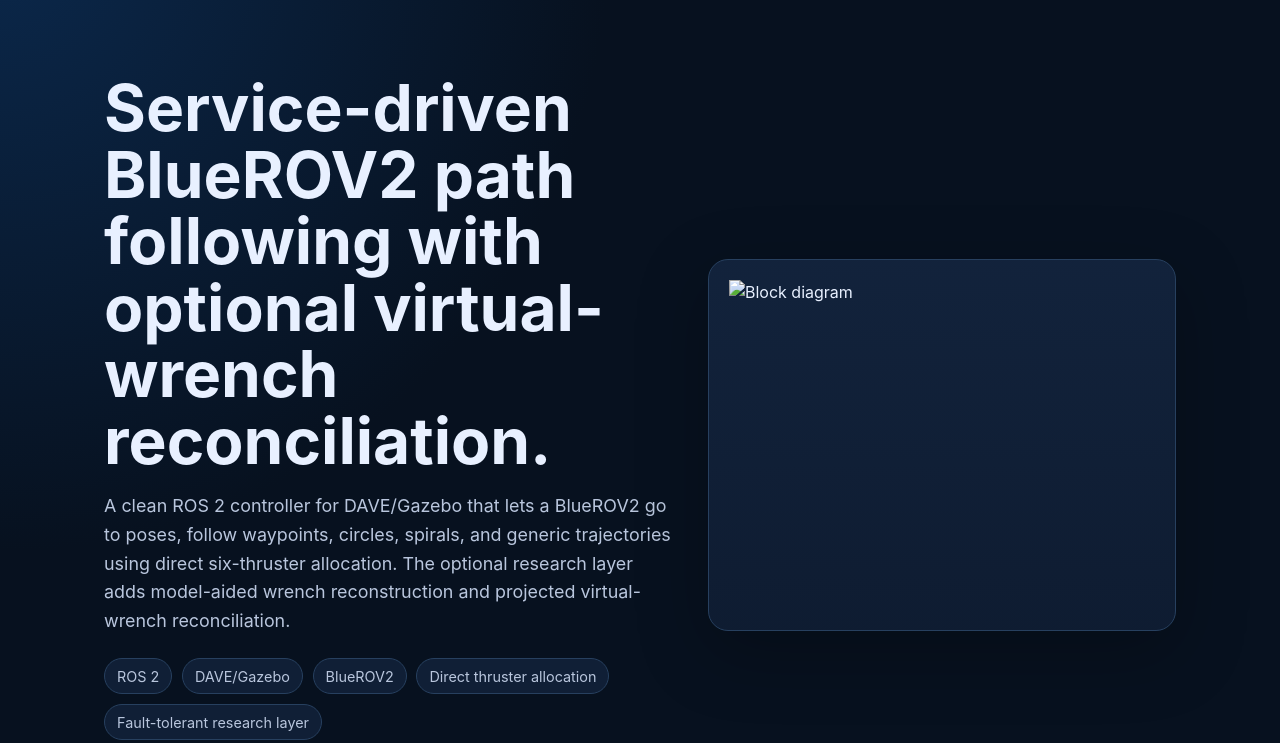
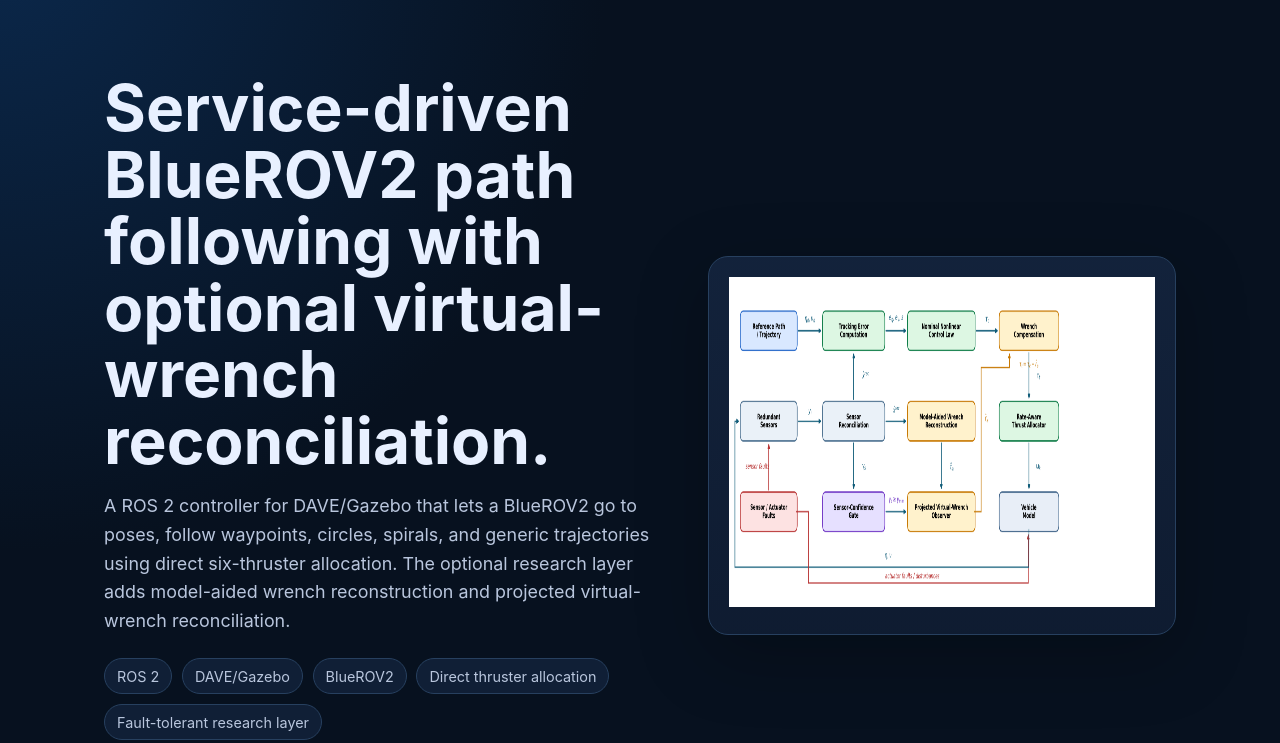
Before and after one commit to drwa92/bluerov2_reconciled_path_control_ros2, a plain HTML site: page docs/index.html in a window 1280 px wide. Shown: the part 57-800 px from the top of the page. Drawn offline with Linux system fonts and the light colour scheme.

Commit message:
Update index.html

```diff
--- a/docs/index.html
+++ b/docs/index.html
@@ -23,7 +23,7 @@
   <div>
     <h1>Service-driven BlueROV2 path following with optional virtual-wrench reconciliation.</h1>
     <p>
-      A clean ROS 2 controller for DAVE/Gazebo that lets a BlueROV2 go to poses,
+      A ROS 2 controller for DAVE/Gazebo that lets a BlueROV2 go to poses,
       follow waypoints, circles, spirals, and generic trajectories using direct six-thruster allocation.
       The optional research layer adds model-aided wrench reconstruction and projected virtual-wrench reconciliation.
     </p>
@@ -38,7 +38,7 @@
     </div>
   </div>
   <div class="card">
-    <img class="diagram" src="fig_sg_pvwr_framework_final.png" alt="Block diagram" />
+    <img class="diagram" src="/assets/fig_sg_pvwr_framework_final.png" alt="Block diagram" />
   </div>
 </header>
 <main>
```
